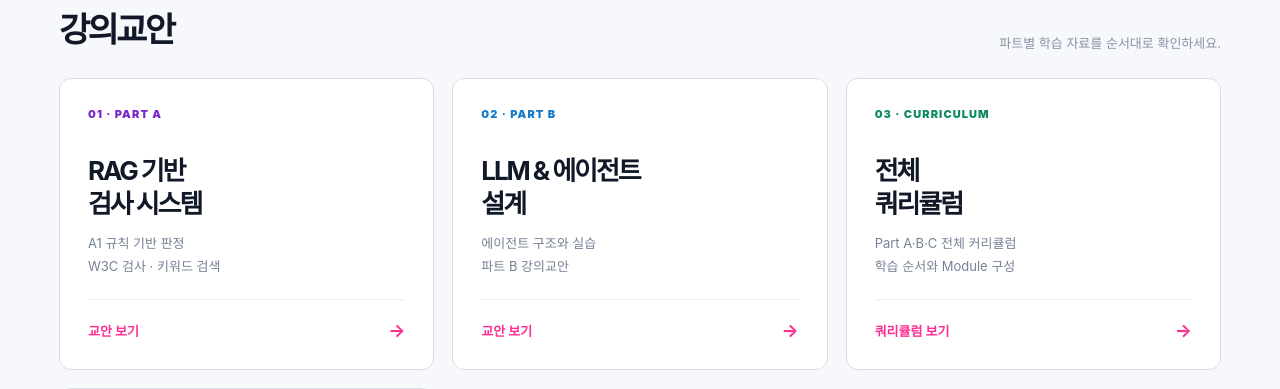
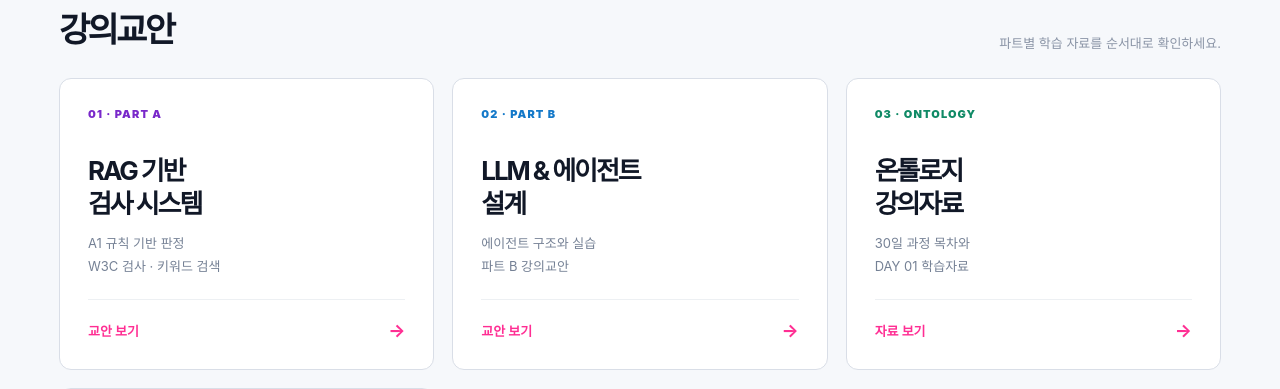
Before and after one commit to pjm9889/ai-cloud-study, a FastAPI app: page / in a window 1280 px wide. Shown: the part 802-1191 px from the top of the page. Run offline with FastAPI, Linux system fonts and the light colour scheme.

Commit message:
Replace curriculum card with ontology

```diff
--- a/templates/home.html
+++ b/templates/home.html
@@ -49,11 +49,11 @@ result = agent.run(
         <p>에이전트 구조와 실습<br>파트 B 강의교안</p>
         <strong>교안 보기 <b>→</b></strong>
       </a>
-      <a class="track-card track-guide" href="/lectures/files/최종쿼리큘럼.html">
-        <div class="track-label">03 · CURRICULUM</div>
-        <h3>전체<br>쿼리큘럼</h3>
-        <p>Part A·B·C 전체 커리큘럼<br>학습 순서와 Module 구성</p>
-        <strong>쿼리큘럼 보기 <b>→</b></strong>
+      <a class="track-card track-guide" href="/lectures/files/Ontology/index.html">
+        <div class="track-label">03 · ONTOLOGY</div>
+        <h3>온톨로지<br>강의자료</h3>
+        <p>30일 과정 목차와<br>DAY 01 학습자료</p>
+        <strong>자료 보기 <b>→</b></strong>
       </a>
       <a class="track-card track-search" href="/lectures/files/job-search.html">
         <div class="track-label">04 · JOBKOREA DATA</div>
```
